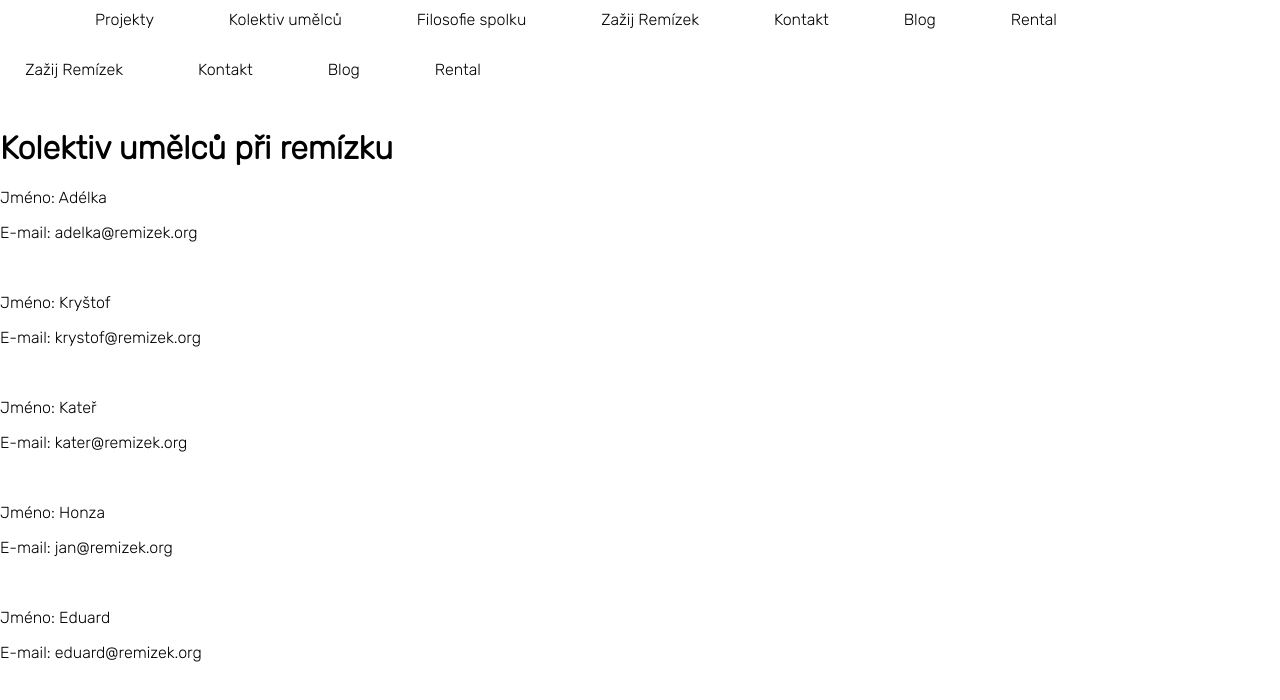
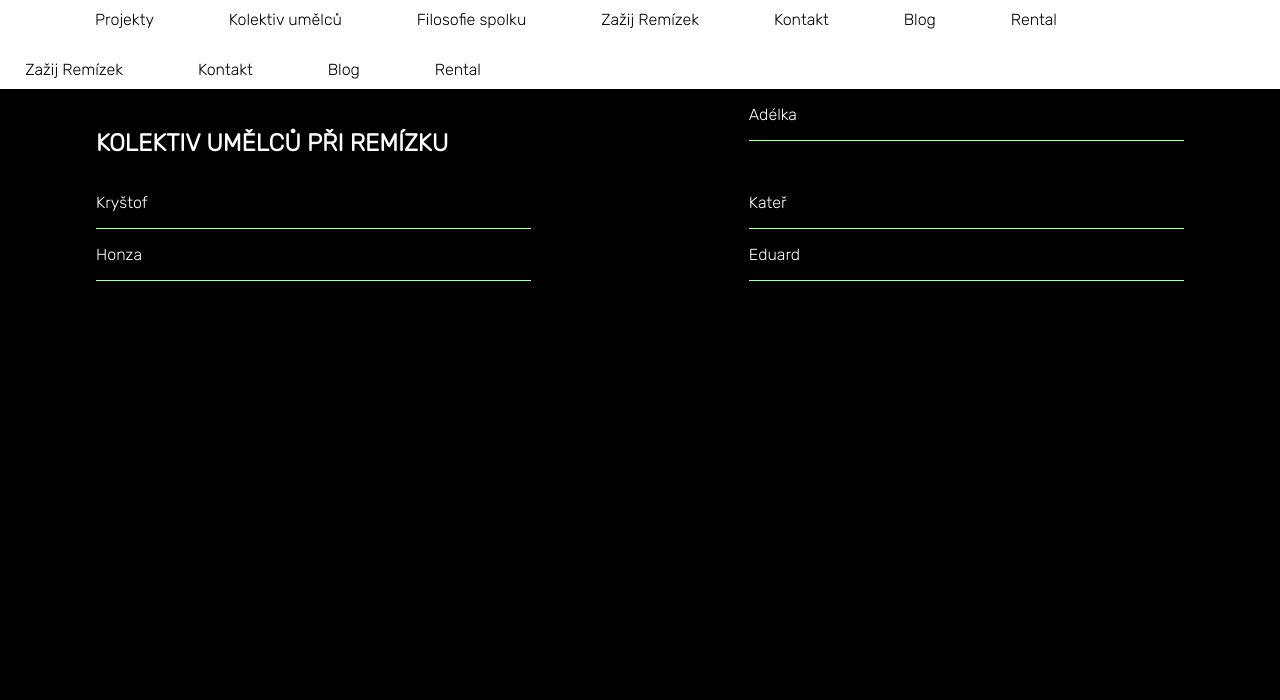
Before and after one commit to hornermar/remizek_web, a Next.js app: page /kolektiv-umelcu in a window 1280 px wide. Shown: the top 700 px of the page. Built offline with nearby package versions, Linux system fonts and the light colour scheme.

Commit message:
Kolektiv

```diff
--- a/components/TeamContent/index.js
+++ b/components/TeamContent/index.js
@@ -1,22 +1,25 @@
+import styles from '../../styles/Team.module.css';
 import { contacts } from '../../data/contacts';
 
 const TeamContent = () => {
   // console.log(contacts);
 
   return (
-    <div className="container_page">
-      <h1>Kolektiv umělců při remízku</h1>
+    <section className={styles.team}>
+      <div className={styles.containerTeam}>
+        <h1>KOLEKTIV UMĚLCŮ PŘI&nbsp;REMÍZKU</h1>
 
         {contacts.map((contact) => {
           return (
-          <div key={contact.id}>
-            <p>Jméno: {contact.name}</p>
-            <p>E-mail: {contact.contact}</p>
-            <br />
+            <div className={styles.contact} key={contact.id}>
+              <p>{contact.name}</p>
+              {/* <p>E-mail: {contact.contact}</p> */}
+              <div className={styles.line}></div>
             </div>
           );
         })}
       </div>
+    </section>
   );
 };
 
--- a/pages/index.js
+++ b/pages/index.js
@@ -37,9 +37,9 @@ export default function Home() {
       <div id="filosofie-spolku">
         <PhilosophyContent />
       </div>
-      <div id="blog">
+      {/* <div id="blog">
         <BlogContent />
-      </div>
+      </div> */}
 
       <Footer />
       {/*
--- a/styles/Footer.module.css
+++ b/styles/Footer.module.css
@@ -29,7 +29,8 @@
 
 .facegookIcon {
   width: 30px;
-  background: #bafbb5;
+  /* background: #bafbb5; */
   margin-right: 5%;
-  margin-top: 40px;
+  margin-top: 20px;
+  filter: invert();
 }
--- /dev/null
+++ b/styles/Team.module.css
@@ -0,0 +1,23 @@
+.team {
+  height: 100vh;
+  background-color: black;
+  color: white;
+}
+
+.containerTeam {
+  width: 85%;
+  margin: 0 auto;
+  display: flex;
+  flex-direction: row;
+  flex-wrap: wrap;
+  justify-content: space-between;
+}
+
+.contact {
+  width: 40%;
+}
+
+.line {
+  height: 1px;
+  background: #bafbb5;
+}
```
Lines whose indentation alone changed are shown as unchanged.
